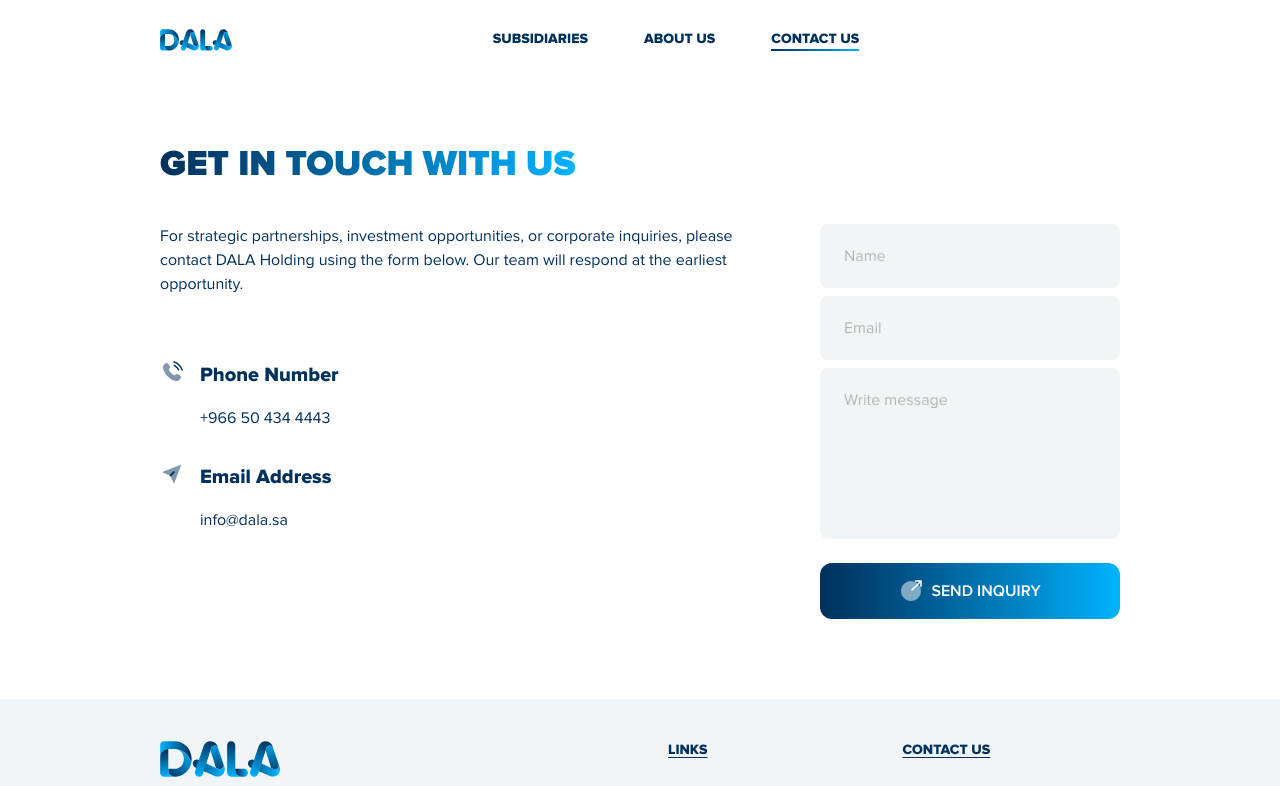
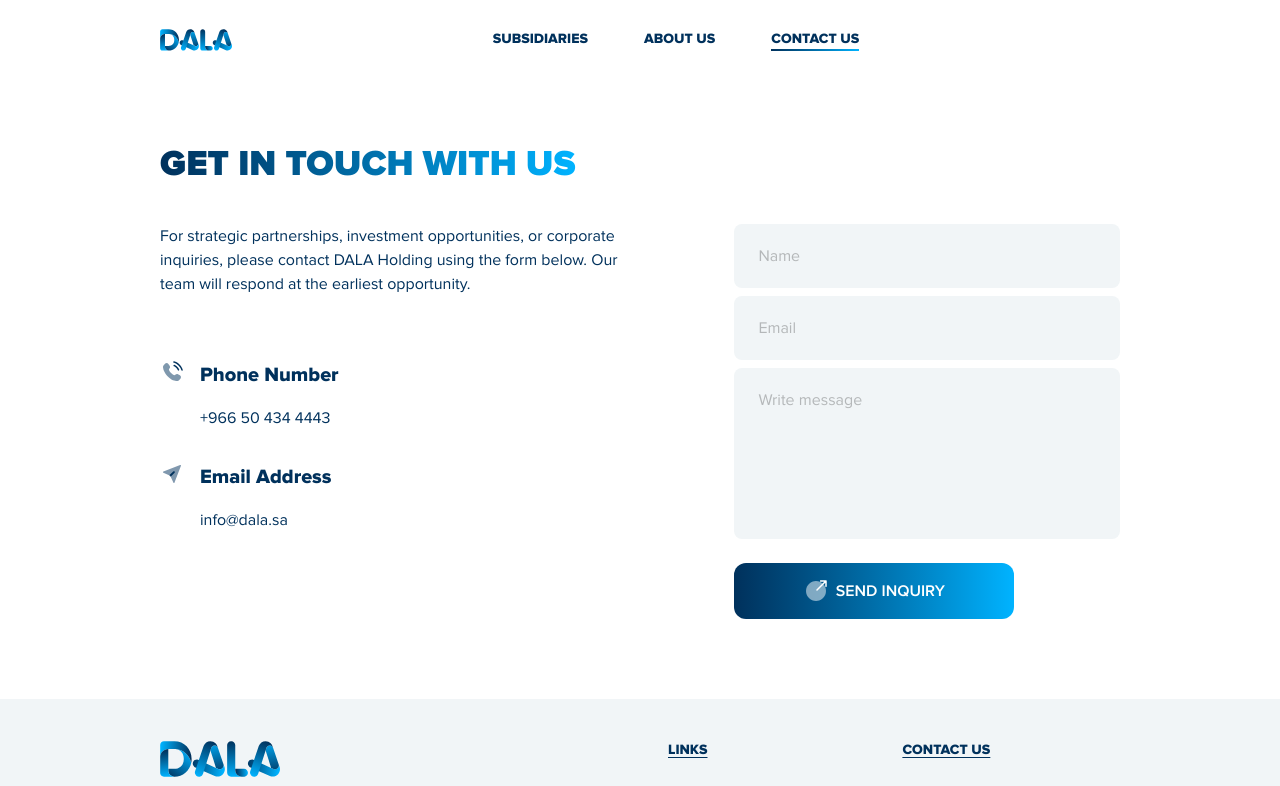
Before and after one commit to Zainabeyy/Dala, a React (Vite) app: page /contact in a window 1280 px wide. Shown: the top 786 px of the page. Built offline with nearby package versions, Linux system fonts and the light colour scheme.

Commit message:
styles update

```diff
--- a/package.json
+++ b/package.json
@@ -10,7 +10,6 @@
     "preview": "vite preview"
   },
   "dependencies": {
-    "@emailjs/browser": "^4.4.1",
     "@tailwindcss/vite": "^4.1.18",
     "react": "^19.2.0",
     "react-dom": "^19.2.0",
--- a/src/components/ContactForm.tsx
+++ b/src/components/ContactForm.tsx
@@ -1,35 +1,37 @@
-// import emailjs from "@emailjs/browser";
-
 export default function ContactForm() {
   async function handleSubmit(event: React.FormEvent<HTMLFormElement>) {
     event.preventDefault();
-    const formEl = event.currentTarget;
-    console.log(formEl)
 
-    // emailjs
-    //   .sendForm(
-    //     "service_jc0d6qd",
-    //     "template_39r9uap",
-    //     formEl,
-    //     "b-wzbRGsVs8-zx1pc"
-    //   )
-    //   .then(
-    //     () => {
-    //       console.log("SUCCESS!");
-    //       formEl.reset(); // reset the form
-    //     },
-    //     (error) => {
-    //       console.log("FAILED...", error.text);
-    //     }
-    //   );
+    const formData = new FormData(event.currentTarget);
+
+    // const data = {
+    //   name: formData.get("name"),
+    //   email: formData.get("email"),
+    //   inquiry: formData.get("inquiry"),
+    // };
+
+    // const res = await fetch("http://localhost:5000/contact", {
+    //   method: "POST",
+    //   headers: {
+    //     "Content-Type": "application/json",
+    //   },
+    //   body: JSON.stringify(data),
+    // });
+    // console.log("message sent");
+
+    // if (res.ok) {
+    //   alert("Message sent!");
+    //   event.currentTarget.reset();
+    // } else {
+    //   alert("Failed to send message");
+    // }
   }
 
   return (
-    <div>
     <form
       onSubmit={handleSubmit}
       method="POST"
-        className="contactForm flex flex-col w-full min-w-75"
+      className="flex flex-col w-full min-w-75"
     >
       <input type="text" name="name" placeholder="Name" required />
       <input
@@ -40,16 +42,17 @@
         required
       />
       <textarea
-          name="Inquiry"
+        name="inquiry"
         placeholder="Write message"
         className="h-42.75 resize-none"
         required
       />
-        <button type="submit" className=" buttonStyle mt-6">
+      <div className="gradButton mt-6 group">
+        <button type="submit" className="w-full buttonStyle">
           <img src="./icons/send.svg" alt="send icon" className="size-6" />
           <span>Send Inquiry</span>
         </button>
+      </div>
     </form>
-    </div>
   );
 }
--- a/src/index.css
+++ b/src/index.css
@@ -3,9 +3,11 @@
 @import "./styles/utilities.css";
 
 @theme {
+  --color-blue-deep: #001d35;
   --color-blue-dark: #00315c;
   --color-blue-sharp: #00b3ff;
   --color-blue-light: #f1f5f7;
+  --color-gray-light: #BFBFBF;
   --breakpoint-xs: 30rem;
 }
 
@@ -16,7 +18,6 @@
 :focus:not(:focus-visible) {
   outline: none;
 }
-
 
 @layer base {
   body {
@@ -32,12 +33,12 @@
   }
 }
 
+.gradButton {
+  @apply blueGradient max-w-50 md:max-w-70 rounded-xl overflow-hidden;
+}
+
 .buttonStyle {
-  @apply font-semibold text-white uppercase text-xs md:text-base blueGradient flex justify-center items-center rounded-xl py-3 md:py-4 gap-x-2 transition-all duration-300;
-}
-.buttonStyle:hover,
-.buttonStyle:active {
-  @apply from-blue-dark to-blue-dark;
+  @apply font-semibold text-white uppercase text-xs md:text-base bg-transparent group-hover:bg-blue-deep group-active:bg-blue-deep flex justify-center items-center py-3 md:py-4 gap-x-2 transition-all duration-300;
 }
 
 .navLinkActive > div {
@@ -61,7 +62,6 @@
 .imgTextSec {
   @apply flex flex-wrap justify-center lg:flex-nowrap lg:justify-between items-center gap-12 mb-20 2xl:mb-28;
 }
-
 
 /* ---- Subsidiaries Card grid styling ---- */
 
--- a/src/pages/Home.tsx
+++ b/src/pages/Home.tsx
@@ -61,7 +61,8 @@
           long-term value through strategic partnerships, joint ventures, and
           responsible investment across high-impact sectors.
         </p>
-        <Link to="/contact" className="max-w-50 md:max-w-70 buttonStyle">
+        <div className="gradButton group">
+          <Link to="/contact" className="w-full buttonStyle">
             <img
               src="./icons/hand-stars-icon.svg"
               alt="an icon of hand with stars"
@@ -69,6 +70,7 @@
             />
             <span>Partner With Us</span>
           </Link>
+        </div>
         <p className="font-bold italic text-xs md:text-sm 2xl:text-[15px] mt-4 2xl:mt-6">
           Aligned with{" "}
           <a
--- a/src/pages/Subsidiaries.tsx
+++ b/src/pages/Subsidiaries.tsx
@@ -84,17 +84,28 @@
                 <p className="contentPara my-5">{card.description}</p>
                 <a
                   href={card.link}
-                  className="block p-0.5 rounded-lg max-w-40 blueGradient"
+                  target="_blank"
+                  className="block  blueGradient rounded-lg overflow-hidden max-w-40 group"
                 >
-                  <div className="flex justify-center items-center gap-1 py-2 rounded-md w-full bg-white">
+                  <div className="bg-transparent group-hover:bg-blue-deep group-active:bg-blue-deep p-0.5 transition-all duration-200">
+                    <div className="flex justify-center items-center gap-1 py-2 rounded-md w-full bg-white group-hover:bg-gray-light group-active:bg-gray-light transition-all duration-200">
                       <img
                         src="./icons/visit.svg"
                         alt="arrow right icon"
                         className="h-auto w-6"
                       />
-                    <span className="textGradient uppercase text-xs font-semibold">
+                      <span
+                        className="relative textGradient uppercase text-xs font-semibold transition-all duration-200 after:absolute after:left-0 after:-bottom-px after:h-px after:w-full after:bg-blue-sharp
+                      group-hover:after:bg-blue-deep
+                      group-active:after:bg-blue-deep
+                      group-hover:text-blue-deep
+                      group-active:text-blue-deep
+                      after:transition-all
+                      after:duration-300"
+                      >
                         Visit their site
                       </span>
+                    </div>
                   </div>
                 </a>
               </div>
```
Also changed, not shown: 2 other files (tests, documents, lock files or other folders). Lines whose indentation alone changed are shown as unchanged.
